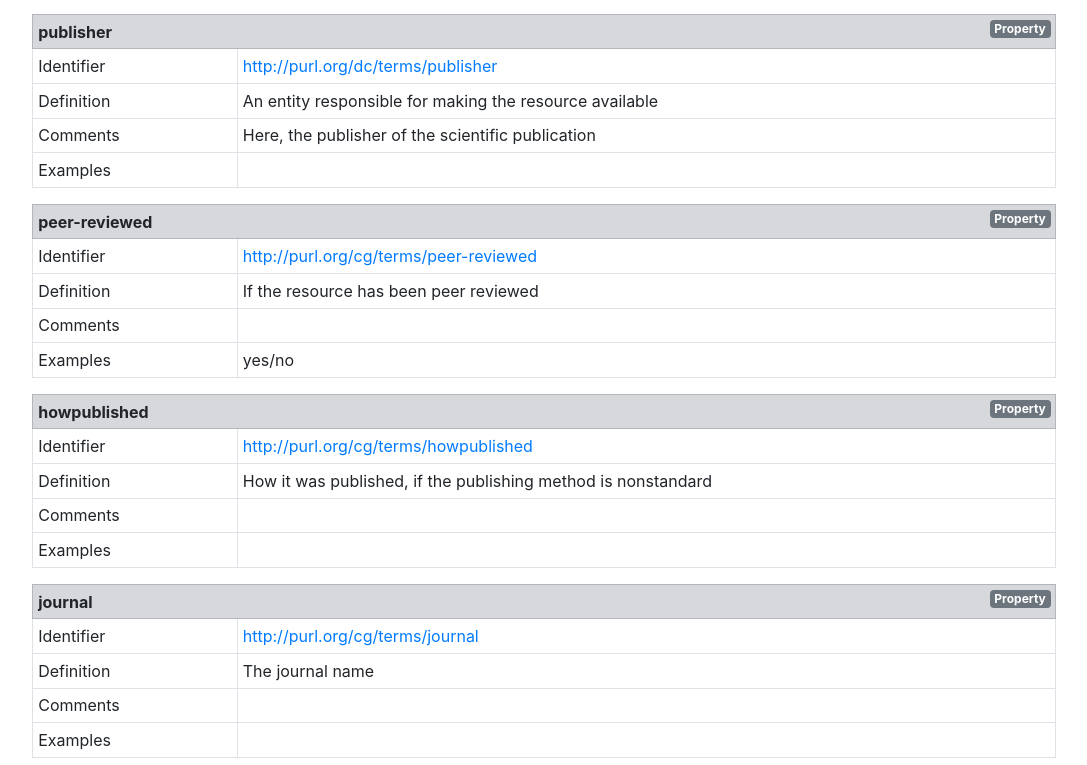
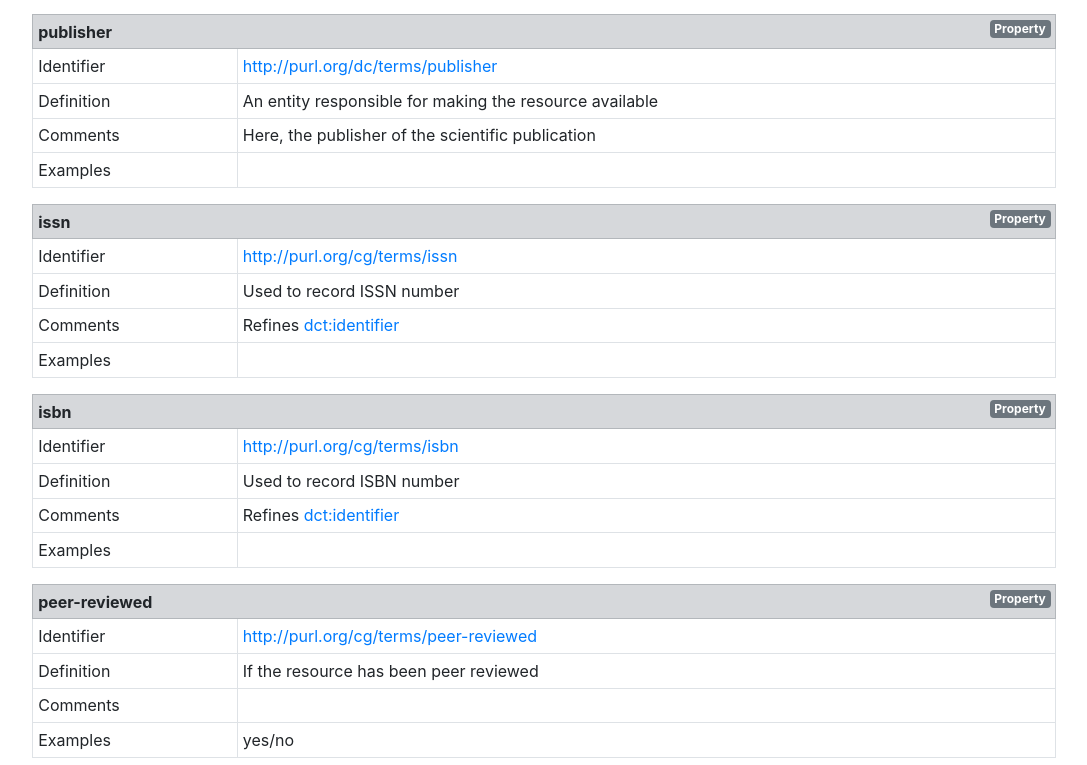
Before and after one commit to AgriculturalSemantics/cg-core, a plain HTML site: page cgcore.html in a window 1280 px wide. Shown: the part 7971-8736 px from the top of the page, without its empty margins (134-1221 px from the left). Drawn offline with nearby package versions, Linux system fonts and the light colour scheme.

Commit message:
added issn and isbn #2

```diff
--- a/cgcore.html
+++ b/cgcore.html
@@ -503,6 +503,8 @@
                     <a class="btn btn-sm btn-outline-secondary m-1" href="#dct:abstract">abstract</a>
                     <a class="btn btn-sm btn-outline-secondary m-1" href="#dct:bibliographicCitation">bibliographicCitation</a>
                     <a class="btn btn-sm btn-outline-secondary m-1" href="#dct:publisher">publisher</a>
+                    <a class="btn btn-sm btn-outline-secondary m-1" href="#cg:issn">issn</a>
+                    <a class="btn btn-sm btn-outline-secondary m-1" href="#cg:isbn">isbn</a>
                     <a class="btn btn-sm btn-outline-secondary m-1" href="#cg:peer-reviewed">peer-reviewed</a>
                     <a class="btn btn-sm btn-outline-secondary m-1" href="#cg:howpublished">howpublished</a>
                     <a class="btn btn-sm btn-outline-secondary m-1" href="#cg:journal">journal</a>
@@ -563,6 +565,32 @@
                     <tr><td class="theme-label">Identifier</td><td><a href="http://purl.org/dc/terms/publisher">http://purl.org/dc/terms/publisher</a></td></tr>
                     <tr><td class="theme-label">Definition</td><td>An entity responsible for making the resource available</td></tr>
                     <tr><td class="theme-label">Comments</td><td>Here, the publisher of the scientific publication</td></tr>
+                    <tr><td class="theme-label">Examples</td><td></td></tr>
+                </tbody>
+            </table>
+
+            <p class="invisible">
+                <a id="cg:issn"></a><a id="issn"></a></p>
+
+            <table class="table table-sm table-bordered">
+                <tbody>
+                    <tr class="table-secondary"><th colspan="2">issn<span class="badge badge-secondary float-right">Property</span></th></tr>
+                    <tr><td class="theme-label">Identifier</td><td><a href="http://purl.org/cg/terms/issn">http://purl.org/cg/terms/issn</a></td></tr>
+                    <tr><td class="theme-label">Definition</td><td>Used to record ISSN number</td></tr>
+                    <tr><td class="theme-label">Comments</td><td>Refines <a href="http://purl.org/dc/terms/identifier">dct:identifier</a></td></tr>
+                    <tr><td class="theme-label">Examples</td><td></td></tr>
+                </tbody>
+            </table>
+
+            <p class="invisible">
+                <a id="cg:isbn"></a><a id="isbn"></a></p>
+
+            <table class="table table-sm table-bordered">
+                <tbody>
+                    <tr class="table-secondary"><th colspan="2">isbn<span class="badge badge-secondary float-right">Property</span></th></tr>
+                    <tr><td class="theme-label">Identifier</td><td><a href="http://purl.org/cg/terms/isbn">http://purl.org/cg/terms/isbn</a></td></tr>
+                    <tr><td class="theme-label">Definition</td><td>Used to record ISBN number</td></tr>
+                    <tr><td class="theme-label">Comments</td><td>Refines <a href="http://purl.org/dc/terms/identifier">dct:identifier</a></td></tr>
                     <tr><td class="theme-label">Examples</td><td></td></tr>
                 </tbody>
             </table>
--- a/examples/scientificPublication.xml
+++ b/examples/scientificPublication.xml
@@ -8,6 +8,8 @@
     xmlns:cg="http://cgiar.org/cg/terms/">
     <cg:ScientificPublication>
         <dct:identifier>DOI_xxxxxxx</dct:identifier>
+        <cg:issn>ISSN_xxxxxxx</cg:issn>
+        <cg:isbn>ISBN_xxxxxxx</cg:isbn>
         <dct:bibliographicCitation>full citation</dct:bibliographicCitation>
         <dct:publisher>Elsevier</dct:publisher>
         <dct:type>Journal Article</dct:type>
--- a/examples/scientificPublication_simple.json
+++ b/examples/scientificPublication_simple.json
@@ -1,6 +1,8 @@
 {
    "ScientificPublication": {
       "identifier": "DOI_xxxxxxx",
+      "ISSN": "ISSN_xxxxxxx",
+      "ISBN": "ISBN_xxxxxxx",
       "bibliographicCitation": "full citation",
       "publisher": "Elsevier",
       "type": "Journal Article",
```
